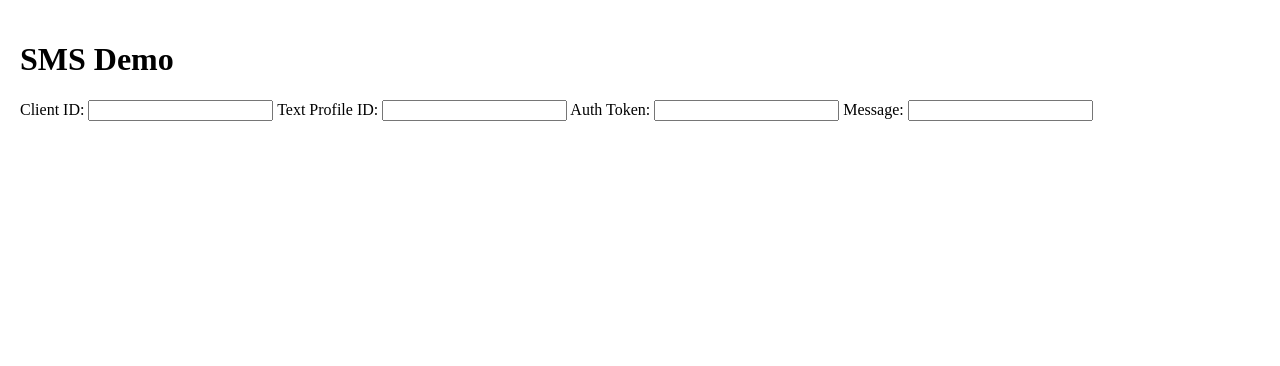
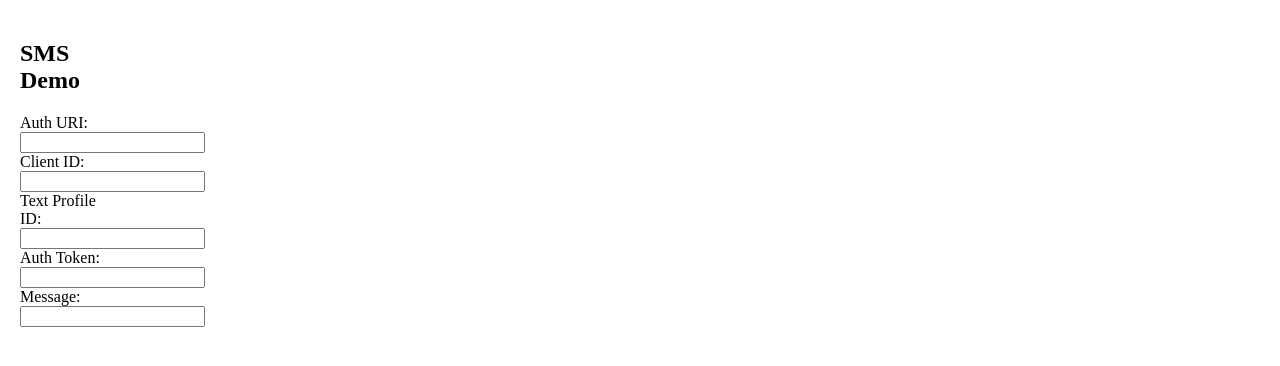
Before and after one commit to ManjunathSR79/SFMC-JB, a plain HTML site: page public/index.html in a window 1280 px wide. Drawn offline with Linux system fonts and the light colour scheme.

Commit message:
Update index.html

```diff
--- a/public/index.html
+++ b/public/index.html
@@ -23,18 +23,18 @@
     </script>
 </head>
 
-<body>
+<body width="100px" height="200px" style="width:100px; height:200px">
     <div id="step1" class="step">
         <div class="slds-grid">
 
             <main class="slds-col">
                <form>
-                <h1>SMS Demo</h1>
-
-                   Client ID: <input type="text" name="cid" id="cid">
-                   Text Profile ID: <input type="text" name="Profile" id="Profile">
-                   Auth Token: <input type="text" name="atoken" id="atoken">
-                   Message: <input type="text" name="Message" id="Message">
+                <h2>SMS Demo</h2>
+                Auth URI: <input type="text" name="auth" id="auth"><br>
+                   Client ID: <input type="text" name="cid" id="cid"><br>
+                   Text Profile ID: <input type="text" name="Profile" id="Profile"><br>
+                   Auth Token: <input type="text" name="atoken" id="atoken"><br>
+                   Message: <input type="text" name="Message" id="Message"><br>
                <form>
             </main>
 
```
